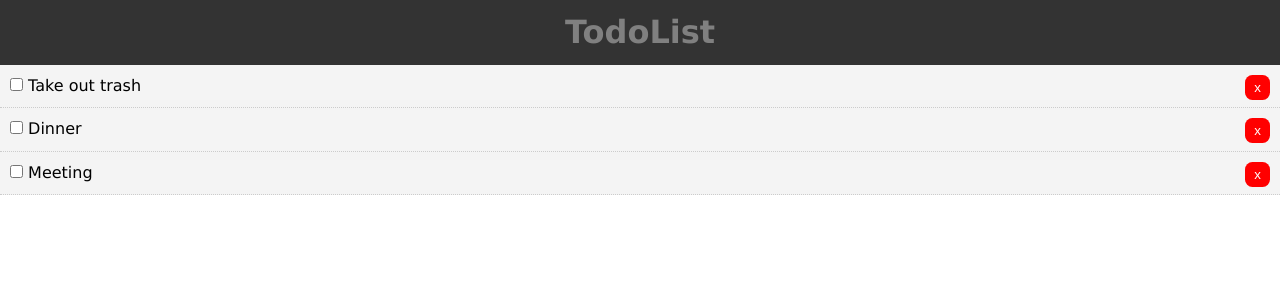
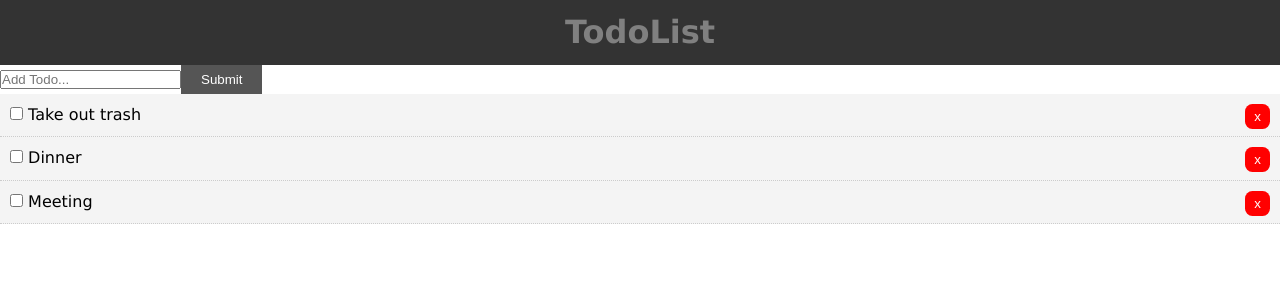
Before and after one commit to william-phokompe/cloud-limburger, a React (Create React App) app: page / in a window 1280 px wide. Shown: the top 300 px of the page. Built offline with nearby package versions, Linux system fonts and the light colour scheme.

Commit message:
Create a new unique id when creating a todo

```diff
--- a/src/App.js
+++ b/src/App.js
@@ -2,19 +2,21 @@ import React, {Component} from 'react';
 import './App.css';
 import Todos from './components/Todos';
 import Header from './components/layout/Header';
+import { AddTodo } from './components/AddTodo';
+import uuid from 'uuid';
 
 class App extends Component {
   state = {
     todos: [{
-      id: 1,
+      id: uuid.v4(),
       title: 'Take out trash',
       completed: false
     }, {
-      id: 2,
+      id: uuid.v4(),
       title: 'Dinner',
       completed: false
     }, {
-      id: 3,
+      id: uuid.v4(),
       title: 'Meeting',
       completed: false
     }]
@@ -38,11 +40,25 @@ class App extends Component {
     this.setState({ todos: [...this.state.todos.filter(todo => todo.id !== id)] });
   }
 
+  addTodo = (title) => {
+    const newTodo = {
+      id: uuid.v4(),
+      title: title,
+      completed: false
+    }
+    this.setState({ todos: [...this.state.todos, newTodo] })
+  }
+
   render() {
     return (
       <div className="App">
-        <Header />
-        <Todos todos={this.state.todos } markComplete={this.markComplete} delteItem={ this.deleteItem }/>
+        <div className='container'>
+          <Header />
+          <AddTodo addTodo={this.addTodo}/>
+          <Todos todos={this.state.todos }
+              markComplete={this.markComplete}
+              delteItem={ this.deleteItem }/>
+        </div>
       </div>
     );
   }
```
